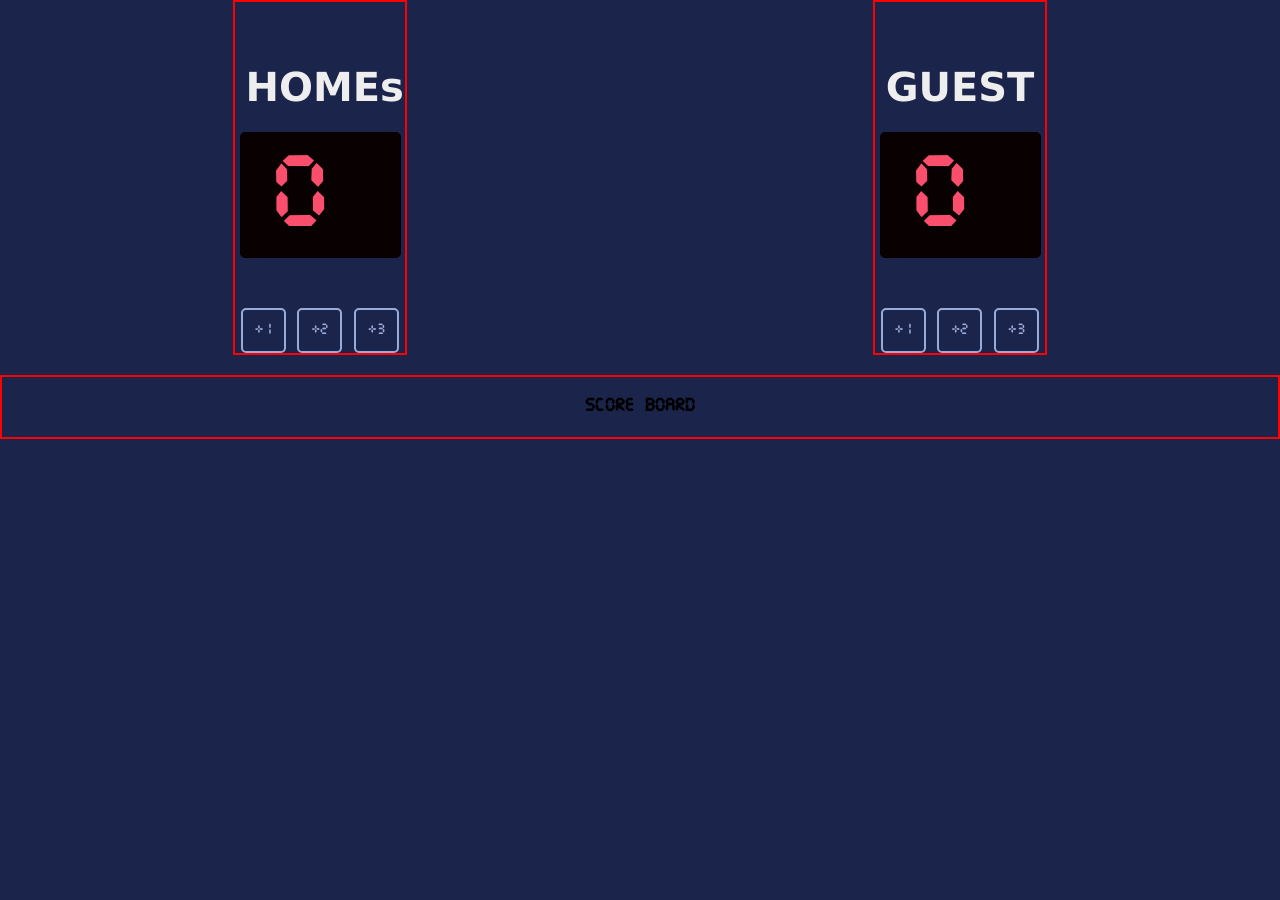
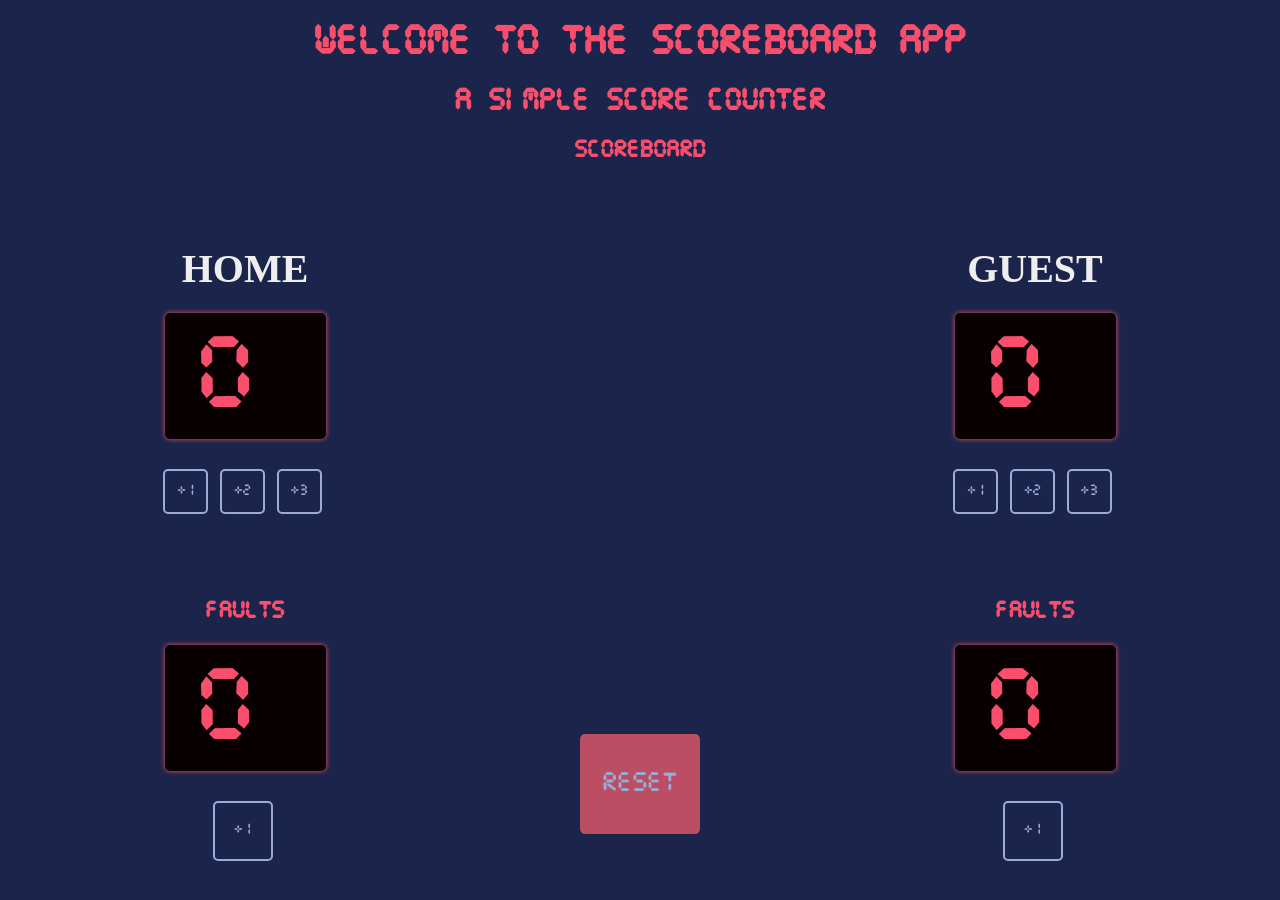
Before and after one commit to MadhuBabuBairu/ScoreBoard-Project, a plain HTML site: page index.html in a window 1280 px wide. Before the commit the page ends 800 px from the top, so only its background shows below. Drawn offline with Linux system fonts and the light colour scheme.

Commit message:
enhanced

```diff
--- a/index.css
+++ b/index.css
@@ -1,7 +1,14 @@
+.Title{
+    color: #F94F6D;
+    text-align: center;
+    align-items: center;
+}
+
 body {
     margin: 0;
     background-color: #1B244A;
     font-family: MyCustomFont;
+    font-size: large;
     display: flex;
     flex-direction: column; /* Ensure the body is a column layout */
     height: 100vh; /* Make the body take the full height of the viewport */
@@ -9,13 +16,14 @@ body {
 
 @font-face {
     font-family: 'MyCustomFont';
-    src: url("/CursedTimerUlil-Aznm.ttf");
+    src: url("./CursedTimerUlil-Aznm.ttf");
 }
 
 .container {
     display: flex;
     justify-content: space-around; /* Space the teams evenly */
-    align-items: flex-start; /* Align items at the start */
+    align-items: center; /* Align items at the start */
+    justify-content: center;
     flex: 1; /* Allow the container to grow and take available space */
 }
 
@@ -28,7 +36,7 @@ body {
     margin-right: auto;
     margin-bottom: 25px;
     color: #EEEEEE;
-    font-family: Verdana;
+    font-family: Libertinus Serif;
     font-weight: 700;
     font-size: 40px;
     line-height: 35.89px;
@@ -38,6 +46,7 @@ body {
 .home-points-text {
     display: block;
     border: solid #080001 3px;
+    box-shadow: 0px 0px 5px #F94F6D;
     background-color: #080001;
     width: 155px;
     height: 120px;
@@ -49,8 +58,9 @@ body {
 
 .add-points-btn-layout {
     width: 170px;
-    height: 45px;
-    margin-top: 50px;
+    height: 60px;
+    margin-top: 30px;
+    margin-bottom: 50px;
     margin-right: auto;
     border-radius: 5px;
     display: flex;
@@ -64,13 +74,28 @@ body {
     height: 45px;
     background-color: inherit;
     border-radius: 5px;
-    border-width: 2px;
+    /* border-width: 2px; */
     border: solid #9AABD8 2px;
+}
+
+.btn:hover {
+    background-color: #F94F6D;
+}
+
+#reset-btn:hover {
+    background-color:#F94F6D ;
+}
+
+
+
+#fault-btn {
+    width: 60px;
+    height: 60px;
 }
 
 .sum {
     font-family: MyCustomFont;
-    font-weight: 400; /* Corrected from 400px to 400 */
+    font-weight: 400;
     font-size: 90px;
     line-height: 126.67px;
     color: #F94F6D;
@@ -78,16 +103,35 @@ body {
     margin-left: 30px;
 }
 
-.Score-Board {
-    border: solid red 2px;
-    text-align: center; /* Center the text in the Score Board */
-    margin-top: 20px; /* Add some space above the Score Board */
+.ScorePoints {
+    display: flex;
+    flex-direction: column;
+    align-items: center;
 }
 
+.Score-Board {
+    /* border: solid red 2px; */
+    text-align: center;
+    margin-top: 100px;
+    width: 300px;
+    height: 200px;
+}
+
+#reset-btn {
+    margin-top: 175px;
+    background-color: #bb4e62;
+    width: 120px;
+    height: 100px;
+    border: none;
+    font-size: x-large ;
+}
+
+
 .teams {
-    border: solid red 2px;
-    width: 170px;
+    width: 175px;
     display: flex; /* Ensure teams are displayed as flex items */
     flex-direction: column; /* Stack items vertically within each team */
     align-items: center;
+    color: #F94F6D;
+    margin: 0 auto 0 auto;
 }
--- a/index.html
+++ b/index.html
@@ -4,11 +4,16 @@
     <link rel="stylesheet" href="index.css">
 </head>
 <body>
+    <div class="Title">
+        <h1>Welcome to the Scoreboard App</h1>
+        <h2>A simple score counter</h2>
+        <h3>Scoreboard</h3>
+    </div>
     <div class="main-wrapper">
         <div class="container">
             <div class="teams">
                 <div>
-                    <h3 class="Board-Title">HOMEs</h3>
+                    <h3 class="Board-Title">HOME</h3>
                 </div>
                 <div class="home-points-text">
                     <p class="sum" id="Home-Score">0</p>
@@ -17,6 +22,23 @@
                     <button class="btn" onclick="HSadd1()">+1</button>
                     <button class="btn" onclick="HSadd2()">+2</button>
                     <button class="btn" onclick="HSadd3()">+3</button>
+                </div>
+                <div>
+                    <h3>Faults</h3>
+                </div>
+                <div class="home-points-text">
+                    <p class="sum" id="Home-fault">0</p>
+                </div>
+                <div class="add-points-btn-layout">
+                    <button class="btn" id="fault-btn" onclick="HomeFaultAdd1()">+1</button>
+                </div>
+            </div>
+
+            <div class="ScorePoints">
+                <div class="Score-Board">
+                </div>
+                <div>
+                    <button class="btn" id="reset-btn" onclick="Reset()">Reset</button>
                 </div>
             </div>
 
@@ -32,11 +54,16 @@
                     <button class="btn" onclick="GSadd2()">+2</button>
                     <button class="btn" onclick="GSadd3()">+3</button>
                 </div>
+                <div>
+                    <h3>Faults</h3>
+                </div>
+                <div class="home-points-text">
+                    <p class="sum" id="Guest-Fault">0</p>
+                </div>
+                <div class="add-points-btn-layout">
+                    <button   class="btn" id="fault-btn" onclick="GuestFaultAdd1()">+1</button>
+                </div>
             </div>
-        </div>
-
-        <div class="Score-Board">
-            <h4>SCORE BOARD</h4>
         </div>
     </div>
 
--- a/index.js
+++ b/index.js
@@ -3,6 +3,35 @@ let GuestScoreEl = document.getElementById("Guest-Score")
 
 let HomeScore = 0
 let GuestScore = 0
+
+let HomeFaultEl = document.getElementById("Home-fault")
+let GuestFaultEl = document.getElementById("Guest-Fault")
+
+let HomeFaultCount = 0
+let GuestFaultCount = 0
+
+function Reset() {
+    HomeScore = 0
+    GuestScore = 0
+    HomeScoreEl.textContent = HomeScore
+    GuestScoreEl.textContent = GuestScore
+
+    HomeFaultCount = 0
+    GuestFaultCount = 0
+    HomeFaultEl.textContent = HomeFaultCount
+    GuestFaultEl.textContent = GuestFaultCount
+}
+
+function HomeFaultAdd1() {
+    HomeFaultCount++
+    HomeFaultEl.textContent = HomeFaultCount
+}
+
+function GuestFaultAdd1() {
+    GuestFaultCount++
+    GuestFaultEl.textContent = GuestFaultCount
+    // console.log(GuestFaultCount)
+}
 
 function HSadd1() {
     HomeScore += 1
```
